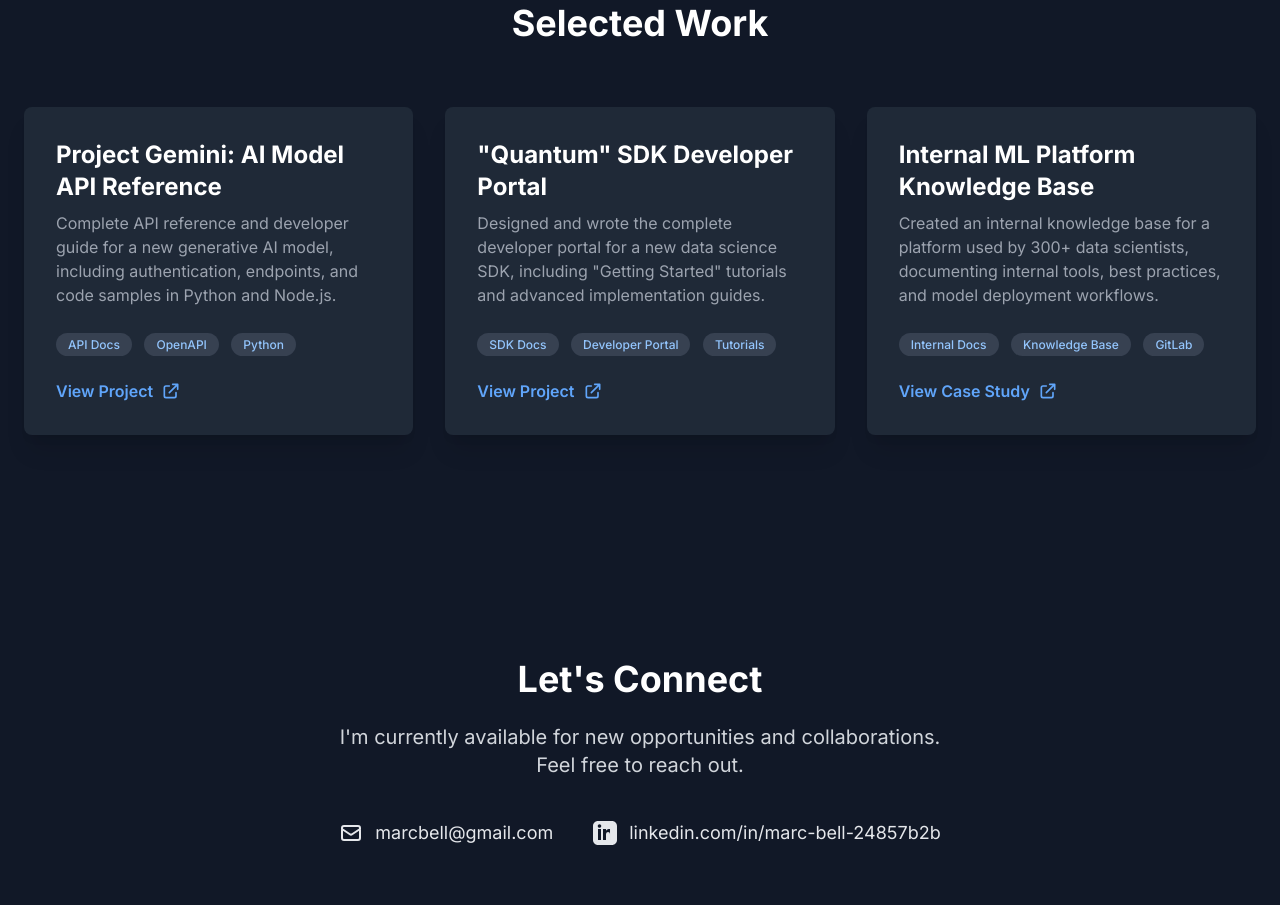
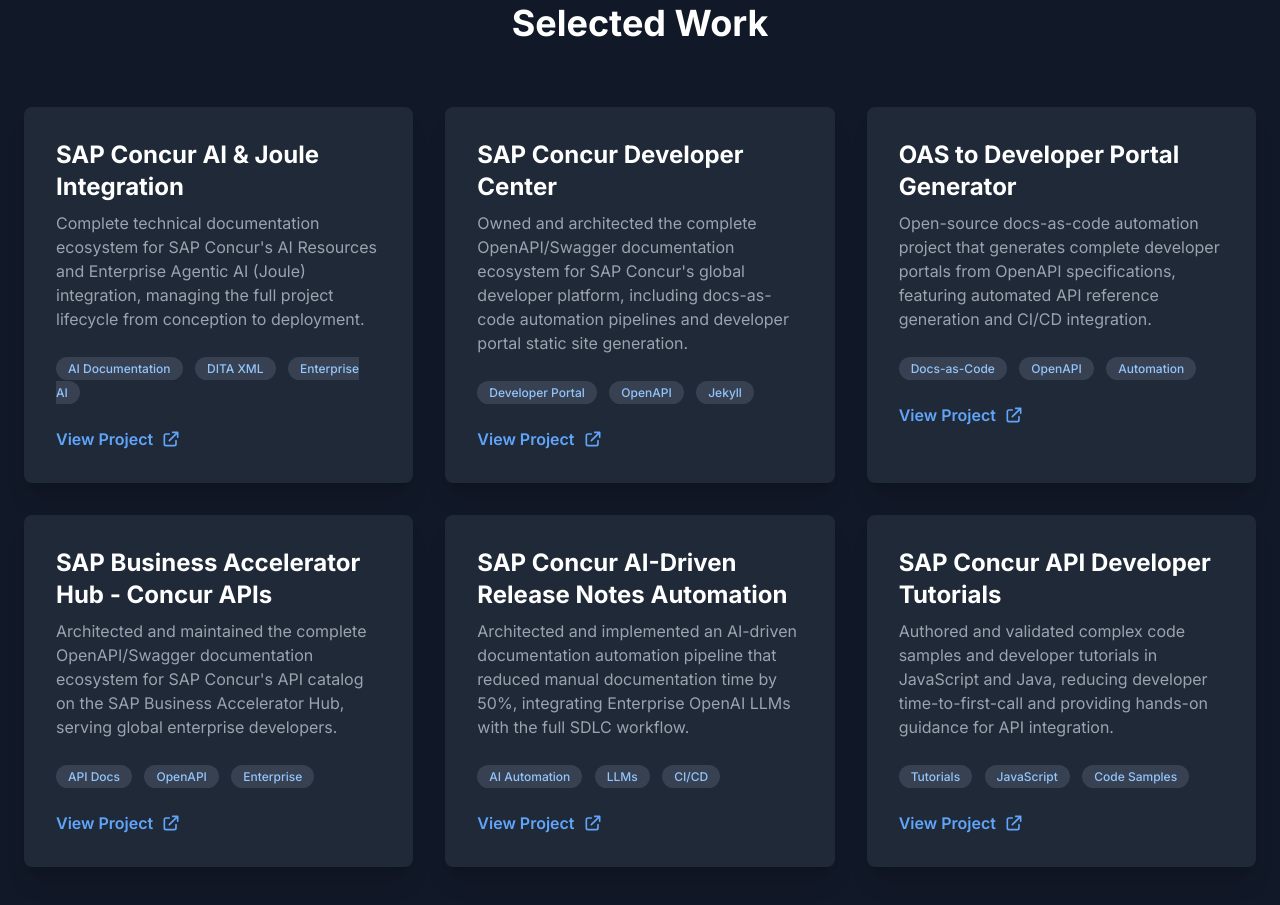
Before and after one commit to mbell195/techwriter-portfolio, a plain HTML site: page index.html in a window 1280 px wide. Shown: the part 1284-2189 px from the top of the page. Drawn offline with nearby package versions, Linux system fonts and the light colour scheme.

Commit message:
Replaced placeholder work with my own.

```diff
--- a/index.html
+++ b/index.html
@@ -126,21 +126,17 @@
                 <div class="bg-gray-800 rounded-lg shadow-xl overflow-hidden transform transition-all duration-300 hover:scale-105 hover:shadow-2xl">
                     <div class="p-8">
                         <h3 class="text-2xl font-bold text-white mb-2">
-                            <!-- USER: Project Title -->
-                            Project Gemini: AI Model API Reference
+                            SAP Concur AI & Joule Integration
                         </h3>
                         <p class="text-gray-400 mb-6">
-                            <!-- USER: Short project description -->
-                            Complete API reference and developer guide for a new generative AI model, including authentication, endpoints, and code samples in Python and Node.js.
+                            Complete technical documentation ecosystem for SAP Concur's AI Resources and Enterprise Agentic AI (Joule) integration, managing the full project lifecycle from conception to deployment.
                         </p>
                         <div class="mb-6">
-                            <!-- USER: Add relevant skills/tags -->
-                            <span class="bg-gray-700 text-blue-300 text-xs font-medium mr-2 mb-2 px-3 py-1 rounded-full">API Docs</span>
-                            <span class="bg-gray-700 text-blue-300 text-xs font-medium mr-2 mb-2 px-3 py-1 rounded-full">OpenAPI</span>
-                            <span class="bg-gray-700 text-blue-300 text-xs font-medium mr-2 mb-2 px-3 py-1 rounded-full">Python</span>
+                            <span class="bg-gray-700 text-blue-300 text-xs font-medium mr-2 mb-2 px-3 py-1 rounded-full">AI Documentation</span>
+                            <span class="bg-gray-700 text-blue-300 text-xs font-medium mr-2 mb-2 px-3 py-1 rounded-full">DITA XML</span>
+                            <span class="bg-gray-700 text-blue-300 text-xs font-medium mr-2 mb-2 px-3 py-1 rounded-full">Enterprise AI</span>
                         </div>
-                        <!-- USER: Add the direct URL to your project (or a "request access" link) -->
-                        <a href="#" target="_blank" class="inline-flex items-center text-blue-400 font-semibold hover:text-blue-300 transition-colors">
+                        <a href="https://help.sap.com/docs/SAP_CONCUR_SECURITY/e956b5b6a0d2423cac014094834b5b3c/88f6db5018df4437a411be9d1742fd46.html" target="_blank" class="inline-flex items-center text-blue-400 font-semibold hover:text-blue-300 transition-colors">
                             View Project
                             <svg xmlns="http://www.w3.org/2000/svg" class="h-5 w-5 ml-2" fill="none" viewBox="0 0 24 24" stroke="currentColor">
                                 <path stroke-linecap="round" stroke-linejoin="round" stroke-width="2" d="M10 6H6a2 2 0 00-2 2v10a2 2 0 002 2h10a2 2 0 002-2v-4M14 4h6m0 0v6m0-6L10 14" />
@@ -153,21 +149,17 @@
                 <div class="bg-gray-800 rounded-lg shadow-xl overflow-hidden transform transition-all duration-300 hover:scale-105 hover:shadow-2xl">
                     <div class="p-8">
                         <h3 class="text-2xl font-bold text-white mb-2">
-                            <!-- USER: Project Title -->
-                            "Quantum" SDK Developer Portal
+                            SAP Concur Developer Center
                         </h3>
                         <p class="text-gray-400 mb-6">
-                            <!-- USER: Short project description -->
-                            Designed and wrote the complete developer portal for a new data science SDK, including "Getting Started" tutorials and advanced implementation guides.
+                            Owned and architected the complete OpenAPI/Swagger documentation ecosystem for SAP Concur's global developer platform, including docs-as-code automation pipelines and developer portal static site generation.
                         </p>
                         <div class="mb-6">
-                            <!-- USER: Add relevant skills/tags -->
-                            <span class="bg-gray-700 text-blue-300 text-xs font-medium mr-2 mb-2 px-3 py-1 rounded-full">SDK Docs</span>
                             <span class="bg-gray-700 text-blue-300 text-xs font-medium mr-2 mb-2 px-3 py-1 rounded-full">Developer Portal</span>
-                            <span class="bg-gray-700 text-blue-300 text-xs font-medium mr-2 mb-2 px-3 py-1 rounded-full">Tutorials</span>
+                            <span class="bg-gray-700 text-blue-300 text-xs font-medium mr-2 mb-2 px-3 py-1 rounded-full">OpenAPI</span>
+                            <span class="bg-gray-700 text-blue-300 text-xs font-medium mr-2 mb-2 px-3 py-1 rounded-full">Jekyll</span>
                         </div>
-                        <!-- USER: Add the direct URL to your project -->
-                        <a href="#" target="_blank" class="inline-flex items-center text-blue-400 font-semibold hover:text-blue-300 transition-colors">
+                        <a href="https://developer.concur.com/" target="_blank" class="inline-flex items-center text-blue-400 font-semibold hover:text-blue-300 transition-colors">
                             View Project
                             <svg xmlns="http://www.w3.org/2000/svg" class="h-5 w-5 ml-2" fill="none" viewBox="0 0 24 24" stroke="currentColor">
                                 <path stroke-linecap="round" stroke-linejoin="round" stroke-width="2" d="M10 6H6a2 2 0 00-2 2v10a2 2 0 002 2h10a2 2 0 002-2v-4M14 4h6m0 0v6m0-6L10 14" />
@@ -180,22 +172,87 @@
                 <div class="bg-gray-800 rounded-lg shadow-xl overflow-hidden transform transition-all duration-300 hover:scale-105 hover:shadow-2xl">
                     <div class="p-8">
                         <h3 class="text-2xl font-bold text-white mb-2">
-                            <!-- USER: Project Title -->
-                            Internal ML Platform Knowledge Base
+                            OAS to Developer Portal Generator
                         </h3>
                         <p class="text-gray-400 mb-6">
-                            <!-- USER: Short project description -->
-                            Created an internal knowledge base for a platform used by 300+ data scientists, documenting internal tools, best practices, and model deployment workflows.
+                            Open-source docs-as-code automation project that generates complete developer portals from OpenAPI specifications, featuring automated API reference generation and CI/CD integration.
                         </p>
                         <div class="mb-6">
-                            <!-- USER: Add relevant skills/tags -->
-                            <span class="bg-gray-700 text-blue-300 text-xs font-medium mr-2 mb-2 px-3 py-1 rounded-full">Internal Docs</span>
-                            <span class="bg-gray-700 text-blue-300 text-xs font-medium mr-2 mb-2 px-3 py-1 rounded-full">Knowledge Base</span>
-                            <span class="bg-gray-700 text-blue-300 text-xs font-medium mr-2 mb-2 px-3 py-1 rounded-full">GitLab</span>
+                            <span class="bg-gray-700 text-blue-300 text-xs font-medium mr-2 mb-2 px-3 py-1 rounded-full">Docs-as-Code</span>
+                            <span class="bg-gray-700 text-blue-300 text-xs font-medium mr-2 mb-2 px-3 py-1 rounded-full">OpenAPI</span>
+                            <span class="bg-gray-700 text-blue-300 text-xs font-medium mr-2 mb-2 px-3 py-1 rounded-full">Automation</span>
                         </div>
-                        <!-- USER: Add the direct URL or a note (e.g., "Available on Request") -->
-                        <a href="#" target="_blank" class="inline-flex items-center text-blue-400 font-semibold hover:text-blue-300 transition-colors">
-                            View Case Study
+                        <a href="https://github.com/mbell195/OAS-to-Developer-Portal-Generator" target="_blank" class="inline-flex items-center text-blue-400 font-semibold hover:text-blue-300 transition-colors">
+                            View Project
+                            <svg xmlns="http://www.w3.org/2000/svg" class="h-5 w-5 ml-2" fill="none" viewBox="0 0 24 24" stroke="currentColor">
+                                <path stroke-linecap="round" stroke-linejoin="round" stroke-width="2" d="M10 6H6a2 2 0 00-2 2v10a2 2 0 002 2h10a2 2 0 002-2v-4M14 4h6m0 0v6m0-6L10 14" />
+                            </svg>
+                        </a>
+                    </div>
+                </div>
+
+                <!-- Portfolio Card 4 -->
+                <div class="bg-gray-800 rounded-lg shadow-xl overflow-hidden transform transition-all duration-300 hover:scale-105 hover:shadow-2xl">
+                    <div class="p-8">
+                        <h3 class="text-2xl font-bold text-white mb-2">
+                            SAP Business Accelerator Hub - Concur APIs
+                        </h3>
+                        <p class="text-gray-400 mb-6">
+                            Architected and maintained the complete OpenAPI/Swagger documentation ecosystem for SAP Concur's API catalog on the SAP Business Accelerator Hub, serving global enterprise developers.
+                        </p>
+                        <div class="mb-6">
+                            <span class="bg-gray-700 text-blue-300 text-xs font-medium mr-2 mb-2 px-3 py-1 rounded-full">API Docs</span>
+                            <span class="bg-gray-700 text-blue-300 text-xs font-medium mr-2 mb-2 px-3 py-1 rounded-full">OpenAPI</span>
+                            <span class="bg-gray-700 text-blue-300 text-xs font-medium mr-2 mb-2 px-3 py-1 rounded-full">Enterprise</span>
+                        </div>
+                        <a href="https://api.sap.com/products/SAPConcur/apis/packages" target="_blank" class="inline-flex items-center text-blue-400 font-semibold hover:text-blue-300 transition-colors">
+                            View Project
+                            <svg xmlns="http://www.w3.org/2000/svg" class="h-5 w-5 ml-2" fill="none" viewBox="0 0 24 24" stroke="currentColor">
+                                <path stroke-linecap="round" stroke-linejoin="round" stroke-width="2" d="M10 6H6a2 2 0 00-2 2v10a2 2 0 002 2h10a2 2 0 002-2v-4M14 4h6m0 0v6m0-6L10 14" />
+                            </svg>
+                        </a>
+                    </div>
+                </div>
+
+                <!-- Portfolio Card 5 -->
+                <div class="bg-gray-800 rounded-lg shadow-xl overflow-hidden transform transition-all duration-300 hover:scale-105 hover:shadow-2xl">
+                    <div class="p-8">
+                        <h3 class="text-2xl font-bold text-white mb-2">
+                            SAP Concur AI-Driven Release Notes Automation
+                        </h3>
+                        <p class="text-gray-400 mb-6">
+                            Architected and implemented an AI-driven documentation automation pipeline that reduced manual documentation time by 50%, integrating Enterprise OpenAI LLMs with the full SDLC workflow.
+                        </p>
+                        <div class="mb-6">
+                            <span class="bg-gray-700 text-blue-300 text-xs font-medium mr-2 mb-2 px-3 py-1 rounded-full">AI Automation</span>
+                            <span class="bg-gray-700 text-blue-300 text-xs font-medium mr-2 mb-2 px-3 py-1 rounded-full">LLMs</span>
+                            <span class="bg-gray-700 text-blue-300 text-xs font-medium mr-2 mb-2 px-3 py-1 rounded-full">CI/CD</span>
+                        </div>
+                        <a href="https://help.sap.com/docs/CONCUR_EXPENSE/61f9102049ab452ca24f99c575543675/2e29032c09284e0d81cb4a92e5263cfc.html" target="_blank" class="inline-flex items-center text-blue-400 font-semibold hover:text-blue-300 transition-colors">
+                            View Project
+                            <svg xmlns="http://www.w3.org/2000/svg" class="h-5 w-5 ml-2" fill="none" viewBox="0 0 24 24" stroke="currentColor">
+                                <path stroke-linecap="round" stroke-linejoin="round" stroke-width="2" d="M10 6H6a2 2 0 00-2 2v10a2 2 0 002 2h10a2 2 0 002-2v-4M14 4h6m0 0v6m0-6L10 14" />
+                            </svg>
+                        </a>
+                    </div>
+                </div>
+
+                <!-- Portfolio Card 6 -->
+                <div class="bg-gray-800 rounded-lg shadow-xl overflow-hidden transform transition-all duration-300 hover:scale-105 hover:shadow-2xl">
+                    <div class="p-8">
+                        <h3 class="text-2xl font-bold text-white mb-2">
+                            SAP Concur API Developer Tutorials
+                        </h3>
+                        <p class="text-gray-400 mb-6">
+                            Authored and validated complex code samples and developer tutorials in JavaScript and Java, reducing developer time-to-first-call and providing hands-on guidance for API integration.
+                        </p>
+                        <div class="mb-6">
+                            <span class="bg-gray-700 text-blue-300 text-xs font-medium mr-2 mb-2 px-3 py-1 rounded-full">Tutorials</span>
+                            <span class="bg-gray-700 text-blue-300 text-xs font-medium mr-2 mb-2 px-3 py-1 rounded-full">JavaScript</span>
+                            <span class="bg-gray-700 text-blue-300 text-xs font-medium mr-2 mb-2 px-3 py-1 rounded-full">Code Samples</span>
+                        </div>
+                        <a href="https://developers.sap.com/group.sap-concur-call-apis-nodejs.html" target="_blank" class="inline-flex items-center text-blue-400 font-semibold hover:text-blue-300 transition-colors">
+                            View Project
                             <svg xmlns="http://www.w3.org/2000/svg" class="h-5 w-5 ml-2" fill="none" viewBox="0 0 24 24" stroke="currentColor">
                                 <path stroke-linecap="round" stroke-linejoin="round" stroke-width="2" d="M10 6H6a2 2 0 00-2 2v10a2 2 0 002 2h10a2 2 0 002-2v-4M14 4h6m0 0v6m0-6L10 14" />
                             </svg>
```
